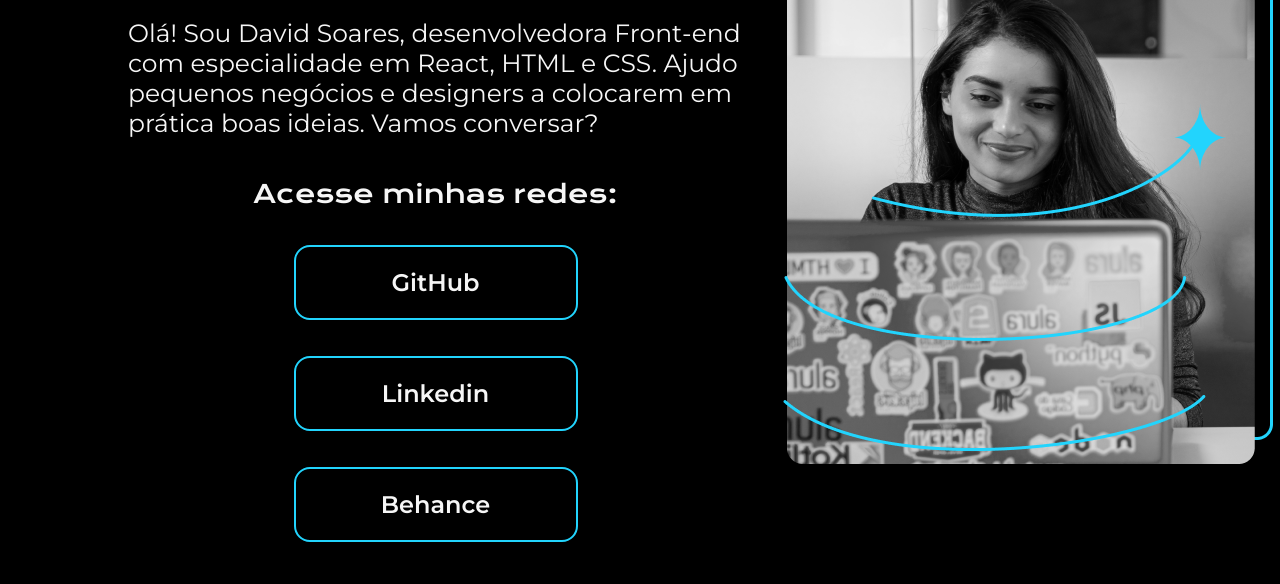
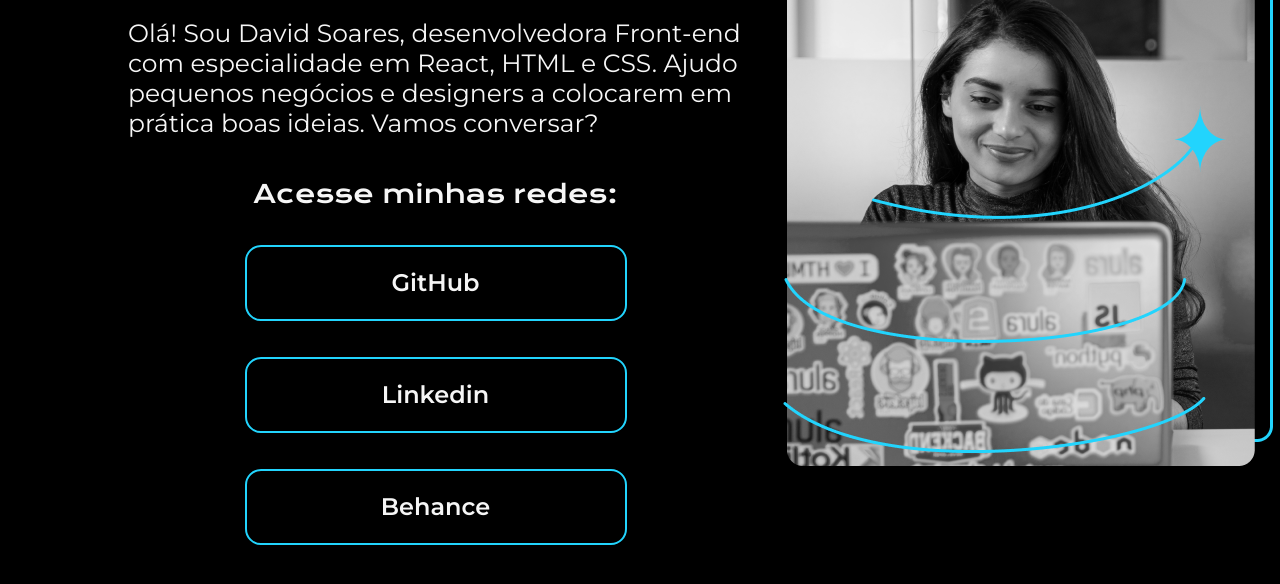
Before and after one commit to davidneneg/Portf-lio, a plain HTML site: page index.html in a window 1280 px wide. Shown: the part 240-824 px from the top of the page. Drawn offline with nearby package versions, Linux system fonts and the light colour scheme.

Commit message:
ajuste com código dos professores

```diff
--- a/style.css
+++ b/style.css
@@ -67,18 +67,12 @@
 .apresentacao__links__link {
     border: 2px solid #22D4FD;
     color: #f6f6f6;
-    width: 280px;
+    width: 378px;
     text-align: center;
+    border-radius: 16px;
     font-size: 24px;
+    font-weight: 600;
+    padding: 21.5px 0px;
+    text-decoration: none;
     font-family: "Montserrat", sans-serif;
-    font-optical-sizing: auto;
-    font-weight: 600;
-    font-style: normal;
-    text-decoration: none;
-    top: 681px;
-    left: 362px;
-    padding: 21px 0px 21px 0px;
-    gap: 16px;
-    border-radius: 16px;
-
 }
```
